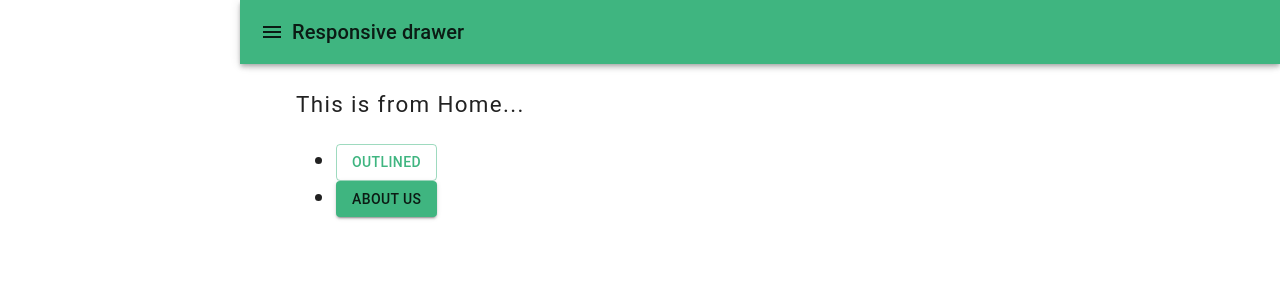
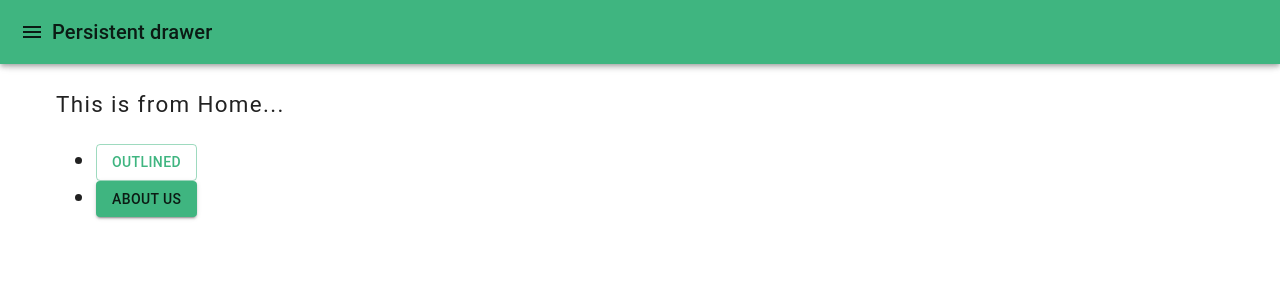
Before and after one commit to trcodeers/nextjs-app, a Next.js app: page / in a window 1280 px wide. Shown: the top 300 px of the page. Built offline with nearby package versions, Linux system fonts and the light colour scheme.

Commit message:
fix mobile drawer

```diff
--- a/src/components/Drawer/DrawerMenu.tsx
+++ b/src/components/Drawer/DrawerMenu.tsx
@@ -3,17 +3,22 @@
 import Link from 'next/link';
 import { Tabs } from "../../constants/GlobalConstants";
 
-const DrawerMenu = () =>{
+type Props = {
+    onListItemClick: () => void
+}
+const DrawerMenu = (props: Props) =>{
 
+    const { onListItemClick } = props
     const router = useRouter()
+
     return (
         <>
           <List>
             {Tabs.map((tab: { label: string, route: string }) => (
-                <Link  key={tab.route} href={tab.route} passHref>
-                  <ListItem style={{ display: 'flex', justifyContent:'center', borderRadius: '20px'}} button selected = { tab.route === router.pathname } key={tab.label}>
+                <Link key={tab.route} href={tab.route} passHref>
+                  <ListItem onClick={onListItemClick} style={{ display: 'flex', justifyContent:'center', borderRadius: '20px'}} button selected = { tab.route === router.pathname } key={tab.label}>
                         <ListItemText style={{ fontWeight: 600 }}>
-                         <div style={{ fontWeight: 500 }}> {tab.label} </div>
+                            <div style={{ fontWeight: 500 }}> {tab.label} </div>
                         </ListItemText>
                   </ListItem>
                 </Link>
--- a/src/components/Drawer/MobileDrawer.tsx
+++ b/src/components/Drawer/MobileDrawer.tsx
@@ -2,8 +2,15 @@
 import AppBar from '@mui/material/AppBar';
 import Box from '@mui/material/Box';
 import CssBaseline from '@mui/material/CssBaseline';
+import Divider from '@mui/material/Divider';
 import Drawer from '@mui/material/Drawer';
 import IconButton from '@mui/material/IconButton';
+import InboxIcon from '@mui/icons-material/MoveToInbox';
+import List from '@mui/material/List';
+import ListItem from '@mui/material/ListItem';
+import ListItemIcon from '@mui/material/ListItemIcon';
+import ListItemText from '@mui/material/ListItemText';
+import MailIcon from '@mui/icons-material/Mail';
 import MenuIcon from '@mui/icons-material/Menu';
 import Toolbar from '@mui/material/Toolbar';
 import Typography from '@mui/material/Typography';
@@ -12,12 +19,12 @@
 const drawerWidth = 240;
 
 interface Props {
+  children: any;
   window?: () => Window;
-  children: any
 }
 
 export default function MobileDrawer(props: Props) {
-  const { window, children } = props;
+  const { children, window } = props;
   const [mobileOpen, setMobileOpen] = React.useState(false);
 
   const handleDrawerToggle = () => {
@@ -35,7 +42,6 @@
           width: { sm: `calc(100% - ${drawerWidth}px)` },
           ml: { sm: `${drawerWidth}px` },
         }}
-            style={{zIndex:1301}}
       >
         <Toolbar>
           <IconButton
@@ -43,6 +49,7 @@
             aria-label="open drawer"
             edge="start"
             onClick={handleDrawerToggle}
+            sx={{ mr: 2, display: { sm: 'none' } }}
           >
             <MenuIcon />
           </IconButton>
@@ -69,8 +76,19 @@
             '& .MuiDrawer-paper': { boxSizing: 'border-box', width: drawerWidth },
           }}
         >
-          <Toolbar/>
-          <DrawerMenu/>
+          <Toolbar />
+          <DrawerMenu onListItemClick={() => setMobileOpen(false)} />
+        </Drawer>
+        <Drawer
+          variant="permanent"
+          sx={{
+            display: { xs: 'none', sm: 'block' },
+            '& .MuiDrawer-paper': { boxSizing: 'border-box', width: drawerWidth },
+          }}
+          open
+        >
+          <Toolbar />
+          <DrawerMenu onListItemClick={() => setMobileOpen(false)} />
         </Drawer>
       </Box>
       <Box
--- a/src/components/layout.tsx
+++ b/src/components/layout.tsx
@@ -1,34 +1,30 @@
-import { useEffect } from 'react';
+import { useEffect, useState } from 'react';
 import DekstopDrawer from './Drawer/DekstopDrawer';
+import MobileDrawer from "./Drawer/MobileDrawer";
 import { isDesktop } from 'react-device-detect';
-import MobileDrawer from './Drawer/MobileDrawer';
 
 const Layout = (props: any) => {
 
-  useEffect(() =>{
-    console.log('Layout rtendered');
+    const [viewPort, setViewPort] = useState('mobile')
 
-  }, [])
+    useEffect(() =>{
+     setViewPort(isDesktop ? 'dekstop' : 'mobile')
+    }, [])
 
-    const { children, ...restprops } = props
+    const { children, ...restprops } = props;
+
     return (
       <>
-            <MobileDrawer {...restprops}>
+        {viewPort !== 'dekstop' && <MobileDrawer {...restprops}>
           {children}
         </MobileDrawer>
-      {/* {!isDesktop &&
-        <MobileDrawer {...restprops}>
-          {children}
-        </MobileDrawer>
+        }
 
-      }
-      {
-        isDesktop &&
-          <DekstopDrawer {...restprops}>
-            {children}
-          </DekstopDrawer>
-      } */}
-
+        {viewPort === 'dekstop' &&
+            <DekstopDrawer {...restprops}>
+              {children}
+            </DekstopDrawer>
+        }
       </>
     );
 
```
Lines whose indentation alone changed are shown as unchanged.
